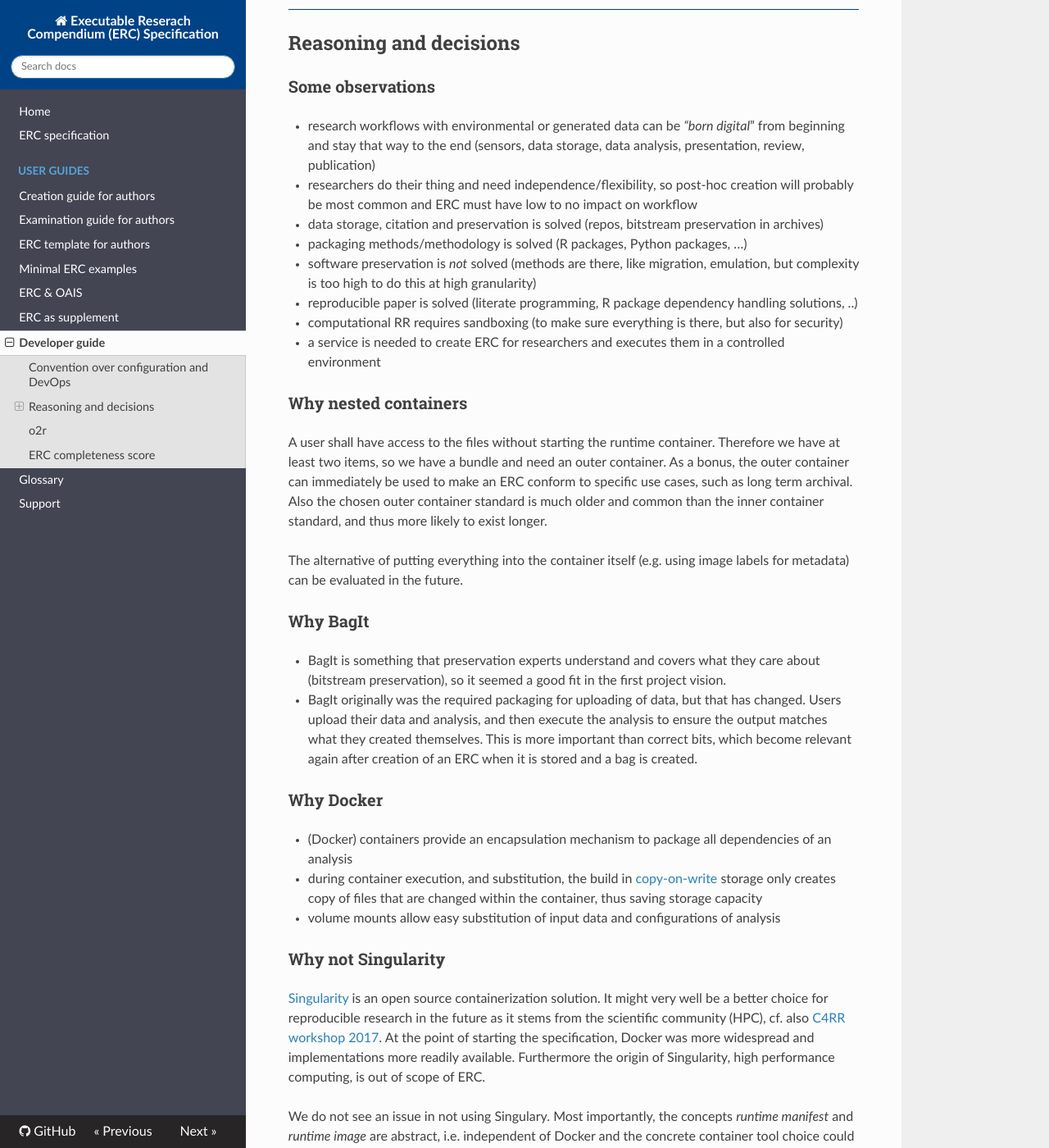
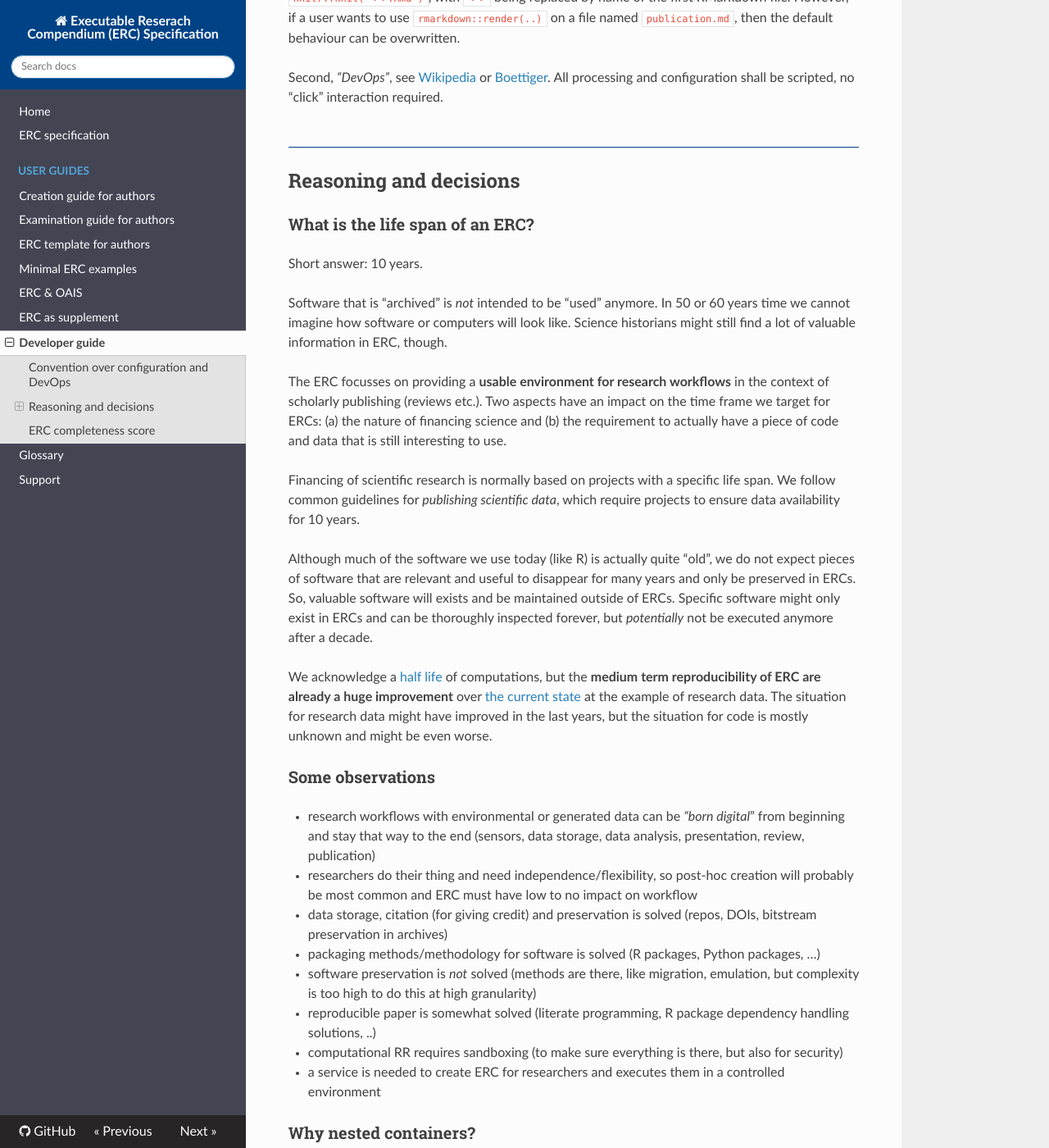
Before and after one commit to o2r-project/erc-spec, an MkDocs documentation site: the page built from docs/dev-guide/index.md, in a window 1280 px wide and 1400 px high, scrolled down 885 px. Shown: the whole window at 82% size. Built offline with MkDocs 1.6.1, drawn with Linux system fonts in a browser that asks for light colours; nearby versions of some CDN libraries; old or Windows-style settings are respelled for this version of MkDocs; some of the changed text lies outside the part shown.

Commit message:
update dev guide
reasoning about time frame and limitations of containers

````diff
--- a/docs/dev-guide/index.md
+++ b/docs/dev-guide/index.md
@@ -1,7 +1,13 @@
 # ERC developer guide
 
-An introduction to the ERC rational and the technology choices made within the project _Opening Reproducible Research_, and ideas for downstream products based on ERCs.
-This documents is targeted at developers who wish to create tools for creating, validating, and consuming ERC.
+An introduction to the ERC rational and the technology choices made within the project _Opening Reproducible Research_ (o2r), and ideas for downstream products based on ERCs.
+This documents is targeted at **developers** who wish to create tools for creating, validating, and consuming ERC or who wonder about why specific tools or approaches were taken in designing the ERC specification.
+
+More information about the software developed by o2r:
+
+- [o2r Web API specification](http://o2r.info/o2r-web-api)
+- [o2r Architecture documentation](http://o2r.info/architecture/)
+- [o2r Reference Implementation](https://github.com/o2r-project/reference-implementation)
 
 !!! note
     This guide is a draft. If you have comments or suggestions please file them in the <a href="https://github.com/o2r-project/erc-spec/issues">issue tracker</a>. If you have explicit changes please fork the <a href="https://github.com/o2r-project/erc-spec">git repo</a> and submit a pull request.
@@ -22,38 +28,81 @@ All processing and configuration shall be scripted, no "click" interaction requi
 
 ## Reasoning and decisions
 
+### What is the life span of an ERC?
+
+Short answer: 10 years.
+
+Software that is "archived" is _not_ intended to be "used" anymore.
+In 50 or 60 years time we cannot imagine how software or computers will look like.
+Science historians might still find a lot of valuable information in ERC, though.
+
+The ERC focusses on providing a **usable environment for research workflows** in the context of scholarly publishing (reviews etc.).
+Two aspects have an impact on the time frame we target for ERCs: (a) the nature of financing science and (b) the requirement to actually have a piece of code and data that is still interesting to use.
+
+Financing of scientific research is normally based on projects with a specific life span.
+We follow common guidelines for _publishing scientific data_, which require projects to ensure data availability for 10 years.
+
+Although much of the software we use today (like R) is actually quite "old", we do not expect pieces of software that are relevant and useful to disappear for many years and only be preserved in ERCs.
+So, valuable software will exists and be maintained outside of ERCs.
+Specific software might only exist in ERCs and can be thoroughly inspected forever, but _potentially_ not be executed anymore after a decade.
+
+We acknowledge a [half life](http://ivory.idyll.org/blog/2017-pof-software-archivability.html) of computations, but the **medium term reproducibility of ERC are already a huge improvement** over [the current state](https://doi.org/10.1016/j.cub.2013.11.014) at the example of research data.
+The situation for research data might have improved in the last years, but the situation for code is mostly unknown and might be even worse.
+
 ### Some observations
 
 - research workflows with environmental or generated data can be _"born digital_" from beginning and stay that way to the end (sensors, data storage, data analysis, presentation, review, publication)
 - researchers do their thing and need independence/flexibility, so post-hoc creation will probably be most common and ERC must have low to no impact on workflow
-- data storage, citation and preservation is solved (repos, bitstream preservation in archives)
-- packaging methods/methodology is solved (R packages, Python packages, ...)
+- data storage, citation (for giving credit) and preservation is solved (repos, DOIs, bitstream preservation in archives)
+- packaging methods/methodology for software is solved (R packages, Python packages, ...)
 - software preservation is _not_ solved (methods are there, like migration, emulation, but complexity is too high to do this at high granularity)
-- reproducible paper is solved (literate programming, R package dependency handling solutions, ..)
+- reproducible paper is somewhat solved (literate programming, R package dependency handling solutions, ..)
 - computational RR requires sandboxing (to make sure everything is there, but also for security)
 - a service is needed to create ERC for researchers and executes them in a controlled environment
 
-### Why nested containers
+### Why nested containers?
 
 A user shall have access to the files without starting the runtime container.
 Therefore we have at least two items, so we have a bundle and need an outer container.
 As a bonus, the outer container can immediately be used to make an ERC conform to specific use cases, such as long term archival.
-Also the chosen outer container standard is much older and common than the inner container standard, and thus more likely to exist longer.
+Also the chosen outer container solution (zip, tarball) is much older and common than the inner container standard, and thus more likely to exist longer.
+
+> "What's oldest lasts longest." [source](https://github.com/swcarpentry/good-enough-practices-in-scientific-computing/blob/gh-pages/index.md#supplementary-materials)
 
 The alternative of putting everything into the container itself (e.g. using image labels for metadata) can be evaluated in the future.
 
-### Why BagIt
+### Why BagIt?
 
 - BagIt is something that preservation experts understand and covers what they care about (bitstream preservation), so it seemed a good fit in the first project vision.
 - BagIt originally was the required packaging for uploading of data, but that has changed. Users upload their data and analysis, and then execute the analysis to ensure the output matches what they created themselves. This is more important than correct bits, which become relevant again after creation of an ERC when it is stored and a bag is created.
 
-### Why Docker
+### What about the limitations of containers?
+
+We are aware of the limitations that containers have.
+Most importantly the operating system and the kernel are not included.
+This results in smaller container size and better performance (e.g. quicker start because no "boot") and also has security advantages.
+However, it also means that the encapsulated runtime environment in ERCs is _not_ "all the way down".
+
+It must be noted that of course changes in the operating system and it's kernel may break a workflow encapsulated in a container.
+
+Let's consider the **Linux Kernel**.
+Those breaking changes are [very rare](https://www.reddit.com/r/linux/comments/3jyscd/has_there_been_a_time_when_the_linux_kernel/).
+
+Let's consider **Docker**.
+Docker containers have by now been [standardised by the OCI](https://www.opencontainers.org/release-notices/v1-0-0) and ERCs [should rely on the open standard in the future](https://github.com/o2r-project/erc-spec/issues/7) (contributions welcome).
+The [maintenance lifecycle](https://success.docker.com/article/Maintenance_Lifecycle) and [compatibility matrix](https://success.docker.com/article/Compatibility_Matrix) of Docker do not imply they are suitable for the targeted time frame for ERCs.
+
+However, all these projects are Open Source software or documentation, and a long term provider for ERC (i.e. not a small research project) can handle these limitations in different ways, for example **organisationally** with long term maintenance contracts or **technically** as outlined in the o2r architecture [in the production architecture sketch](http://o2r.info/architecture/#72-production-sketch).
+These include specialised hardware and operating system specifics.
+
+### Why Docker?
 
 - (Docker) containers provide an encapsulation mechanism to package all dependencies of an analysis
+- Docker now basically is OCI, so switching to other tools should be possible.
 - during container execution, and substitution, the build in [copy-on-write](https://en.wikipedia.org/wiki/Copy-on-write) storage only creates copy of files that are changed within the container, thus saving storage capacity
 - volume mounts allow easy substitution of input data and configurations of analysis
 
-### Why not Singularity
+### Why not Singularity?
 
 [Singularity](http://singularity.lbl.gov/) is an open source containerization solution.
 It might very well be a better choice for reproducible research in the future as it stems from the scientific community (HPC), cf. also [C4RR workshop 2017](https://www.software.ac.uk/c4rr).
@@ -84,25 +133,42 @@ CRAN does not support installing specific package versions.
 
 That is why using an abstraction layer outside of R is preferable.
 
-### Licensing information
+### Licensing information is not detailed enough
 
 Without proper license credits, the contents of an ERC would be useless based on today's copyright laws.
-Therefore we rather have the extra work for authors to define a license than to create something that is unusable by others.
+Therefore we rather have the extra work for authors to define a couple of licenses than to create something that is unusable by others.
 
 One of the biggest issues is the **scope of licenses**, namely what to do about having multiple pieces of code, text, or data with different licenses.
+
+**Ideas/Notes**
+
+The `erc.yml` could also hold more complex license metadata, for specific directories or files.
+Probably this is better solved in specialised formats, though.
+
+!!! tip "Example using specific licenses"
+    ```yml
+    ---
+    id: b9b0099e-9f8d-4a33-8acf-cb0c062efaec
+    spec_version: 1
+    licenses:
+      code:
+        others_lib.bin: MIT
+        my_code.c: GPL-3.0
+      data:
+    	facts.csv: ODbL-1.0
+      text:
+        README.md: CC0-1.0
+            paper.Rmd: CC-BY-4.0
+          ui_bindings: CC0-1.0
+          metadata: CC0-1.0
+    ```
+
+It could even be possible to assign one license to a directory and override that assignment for a single file within that directory, or use globs or regular expressions.
 
 ### Put the identifier into the ERC
 
 - makes it easier to track across platforms
 - is harder for manual creation
-
-### Why use bash
-
-While it is true that..
-
-> "What's oldest lasts longest." [via](https://github.com/swcarpentry/good-enough-practices-in-scientific-computing/blob/gh-pages/index.md#supplementary-materials)
-
-using containers gives the necessary abstraction and encapsulation, so simply using bash (or make) does not suffice.
 
 ### Why is validation happening outside the container and not _in_ the container
 
@@ -113,14 +179,6 @@ using containers gives the necessary abstraction and encapsulation, so simply us
 
 - better accessible in the long term
 - no data duplication
-
-## o2r
-
-The software developed by the o2r project is the reference implementation of the ERC specification.
-
-- [o2r Web API specification](http://o2r.info/o2r-web-api)
-- [o2r Architecture documentation](http://o2r.info/architecture/)
-- [o2r Reference Implementation](https://github.com/o2r-project/reference-implementation)
 
 ## ERC completeness score
 
````
